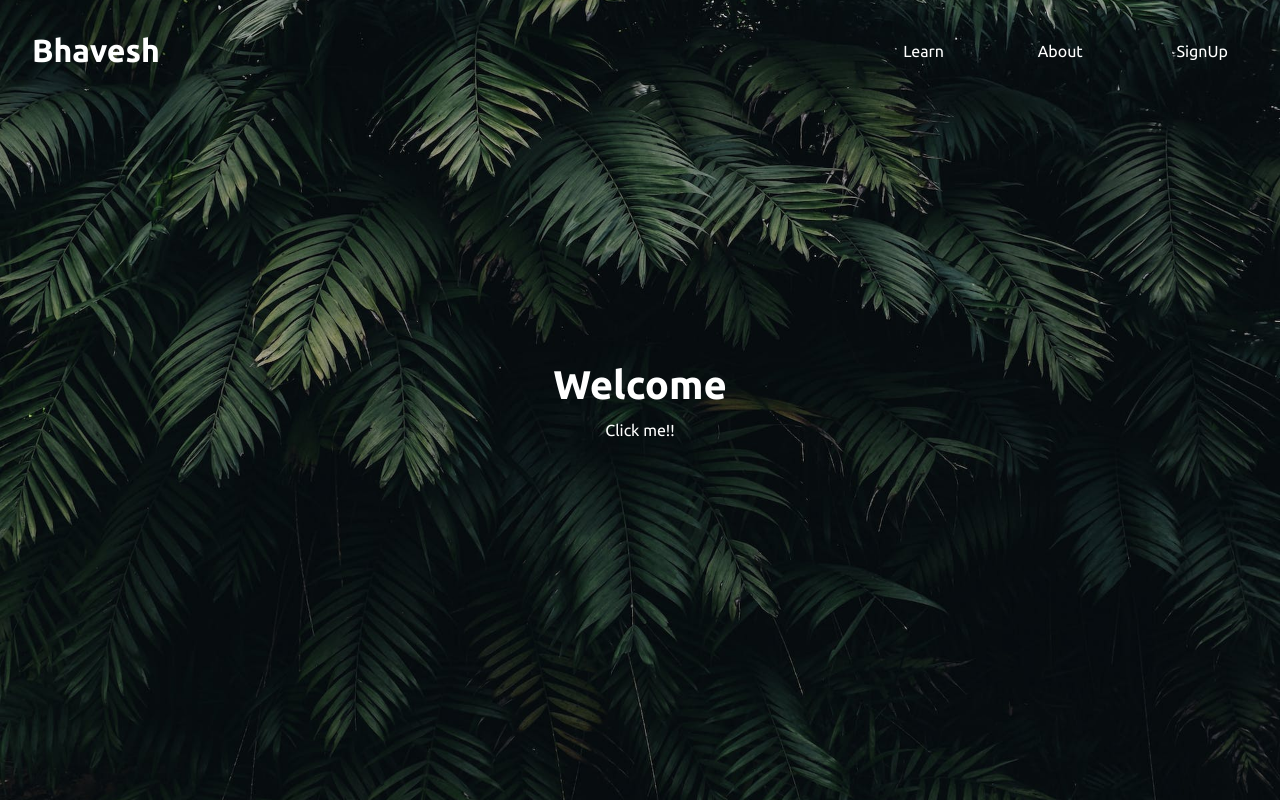
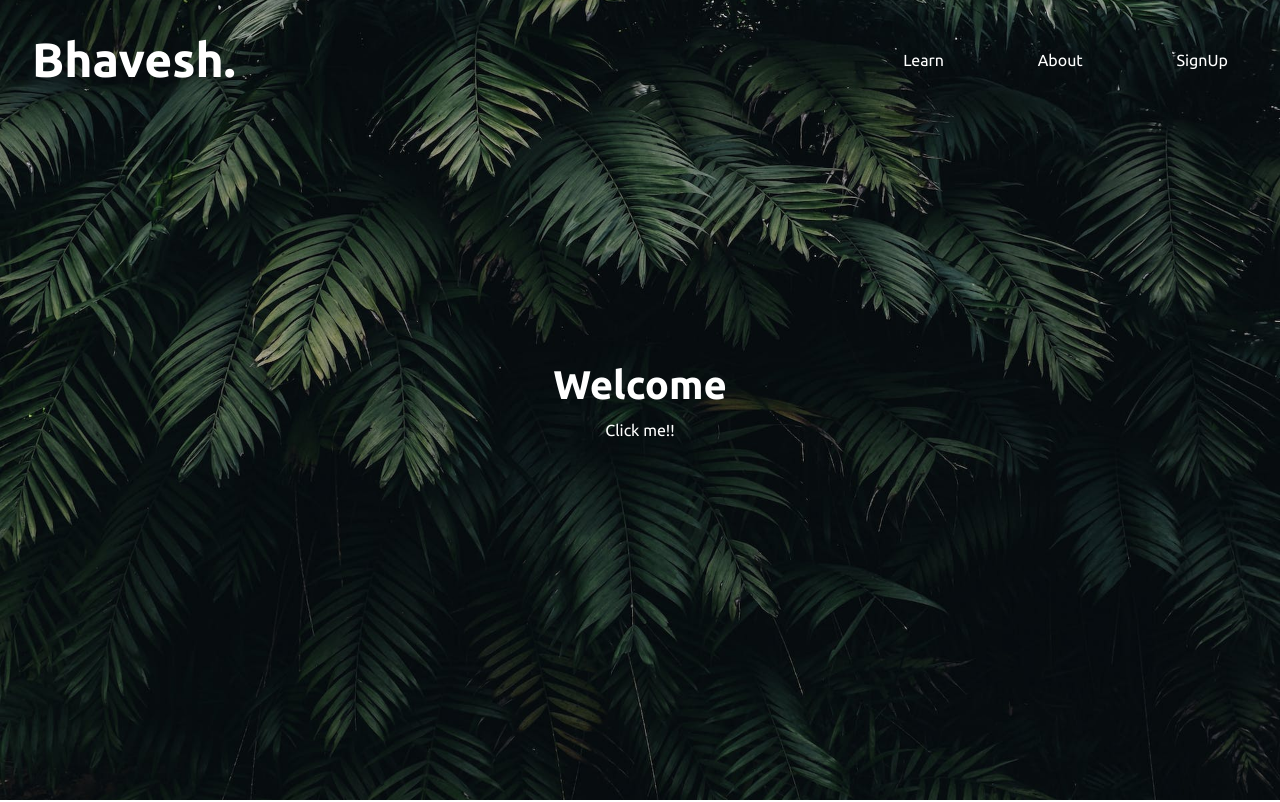
Before and after one commit to BhaveshP888/My_Portfolio, a plain HTML site: page index.html in a window 1280 px wide. Shown: the top 802 px of the page. Drawn offline with Linux system fonts and the light colour scheme; a web font is replaced by a local one.

Commit message:
styles changes

```diff
--- a/index.html
+++ b/index.html
@@ -10,7 +10,7 @@
   <body>
     <header class="header">
       <div class="navbar">
-        <h1 class="logo">Bhavesh</h1>
+        <h1 class="logo">Bhavesh.</h1>
         <ul class="nav-items">
           <li><a href="#" class="nav-link 1">Learn</a></li>
           <li><a href="#" class="nav-link 2">About</a></li>
--- a/styles.css
+++ b/styles.css
@@ -58,12 +58,14 @@ body {
 }
 
 .logo {
+  font-size: 3rem;
   font-weight: 700;
 }
 
 .nav-items {
   display: flex;
   justify-content: space-between;
+  align-items: center;
   gap: 1rem;
   align-items: center;
   width: 30%;
```
